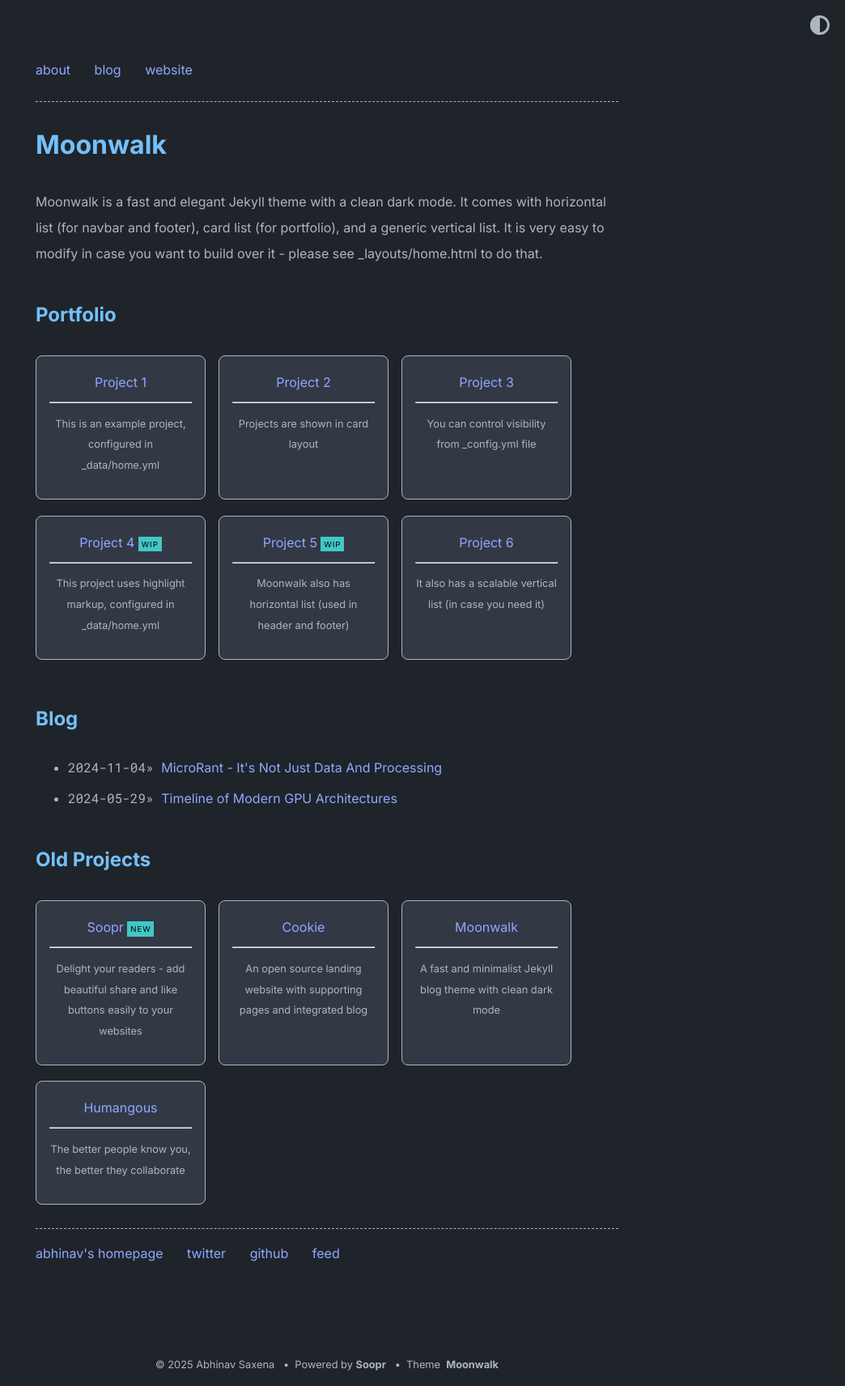
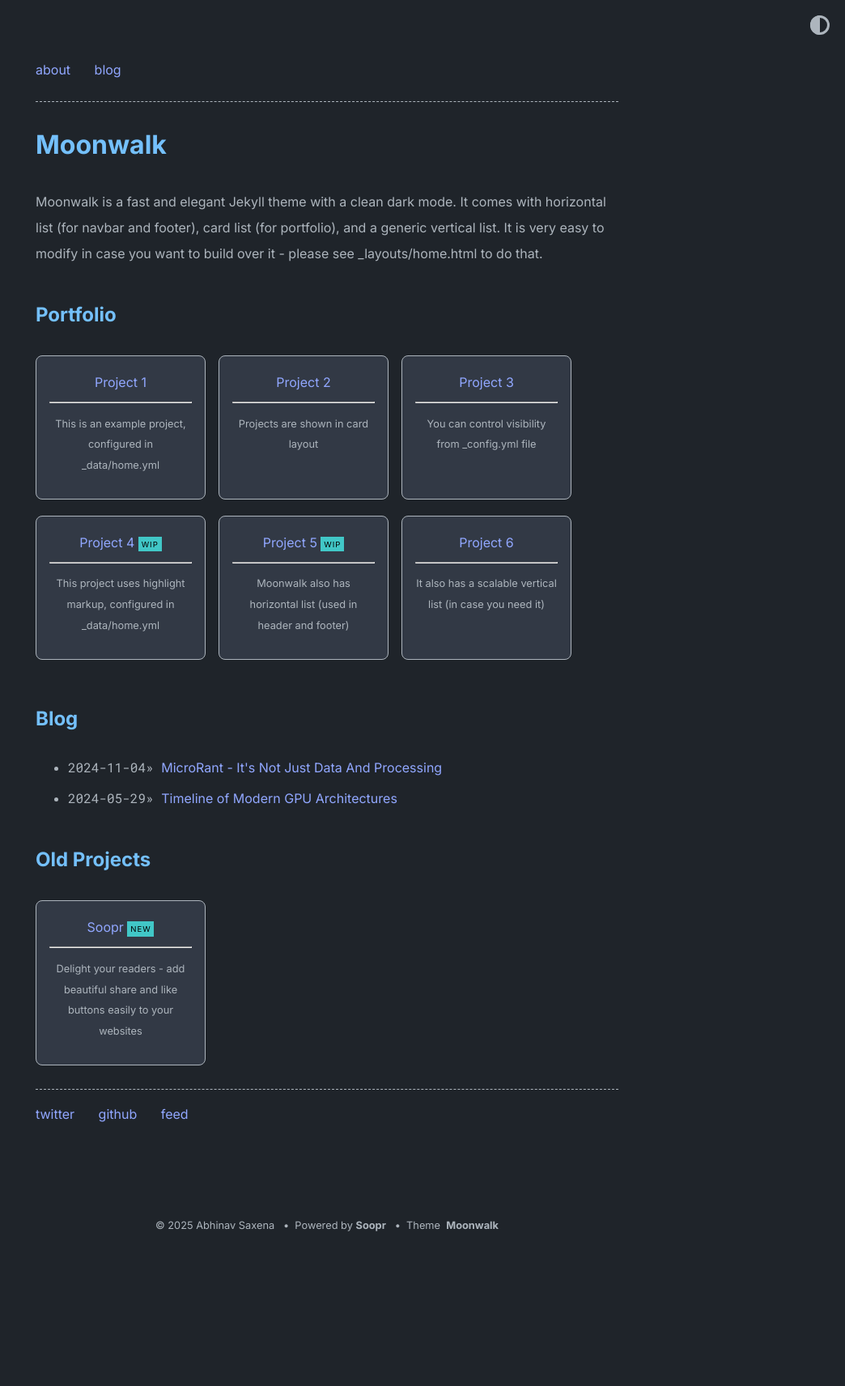
Before and after one commit to burak-efe/burak-efe.github.io, a Jekyll site: the page built from index.md, in a window 1280 px wide. Shown: the whole page at 81% size, without its empty margins (236-1280 px from the left). Built offline with Jekyll 4.4.1, drawn with Linux system fonts in a browser that asks for light colours; after the commit the page ends 1540 px from its top, so only the background shows below that.

Commit message:
new theme

```diff
--- a/_data/home.yml
+++ b/_data/home.yml
@@ -4,9 +4,6 @@ navbar_entries:
 
   - title: blog
     url: blog
-
-  - title: website
-    url: https://www.abhinav.co
 
 project_entries:
   - title: Project 1
@@ -41,27 +38,12 @@ old_project_entries:
     desc: Delight your readers - add beautiful share and like buttons easily to your websites
     highlight: NEW
 
-  - title: Cookie
-    url: https://github.com/abhinavs/cookie
-    desc: An open source landing website with supporting pages and integrated blog
-
-  - title: Moonwalk
-    url: https://github.com/abhinavs/moonwalk
-    desc: A fast and minimalist Jekyll blog theme with clean dark mode
-
-  - title: Humangous
-    url: https://www.humangous.co
-    desc: The better people know you, the better they collaborate
-
 footer_entries:
-  - title: abhinav's homepage
-    url: https://www.abhinav.co
-
   - title: twitter
-    url: https://twitter.com/abhinav
+    url: https://twitter.com/icauroboros
 
   - title: github
-    url: https://github.com/abhinavs
+    url: https://github.com/burak-efe
 
   - title: feed
     url: feed.xml
```
Also changed, not shown: assets/images/favicon/browserconfig.xml (deleted, +0 -9 lines), assets/images/favicon/android-chrome-192x192.png, assets/images/favicon/android-chrome-256x256.png (deleted), assets/images/favicon/android-chrome-512x512.png (added), assets/images/favicon/apple-touch-icon.png, assets/images/favicon/favicon-16x16.png, assets/images/favicon/favicon-32x32.png, assets/images/favicon/favicon.ico, assets/images/favicon/mstile-150x150.png (deleted), assets/images/favicon/safari-pinned-tab.svg (deleted), assets/images/favicon/site.webmanifest.
